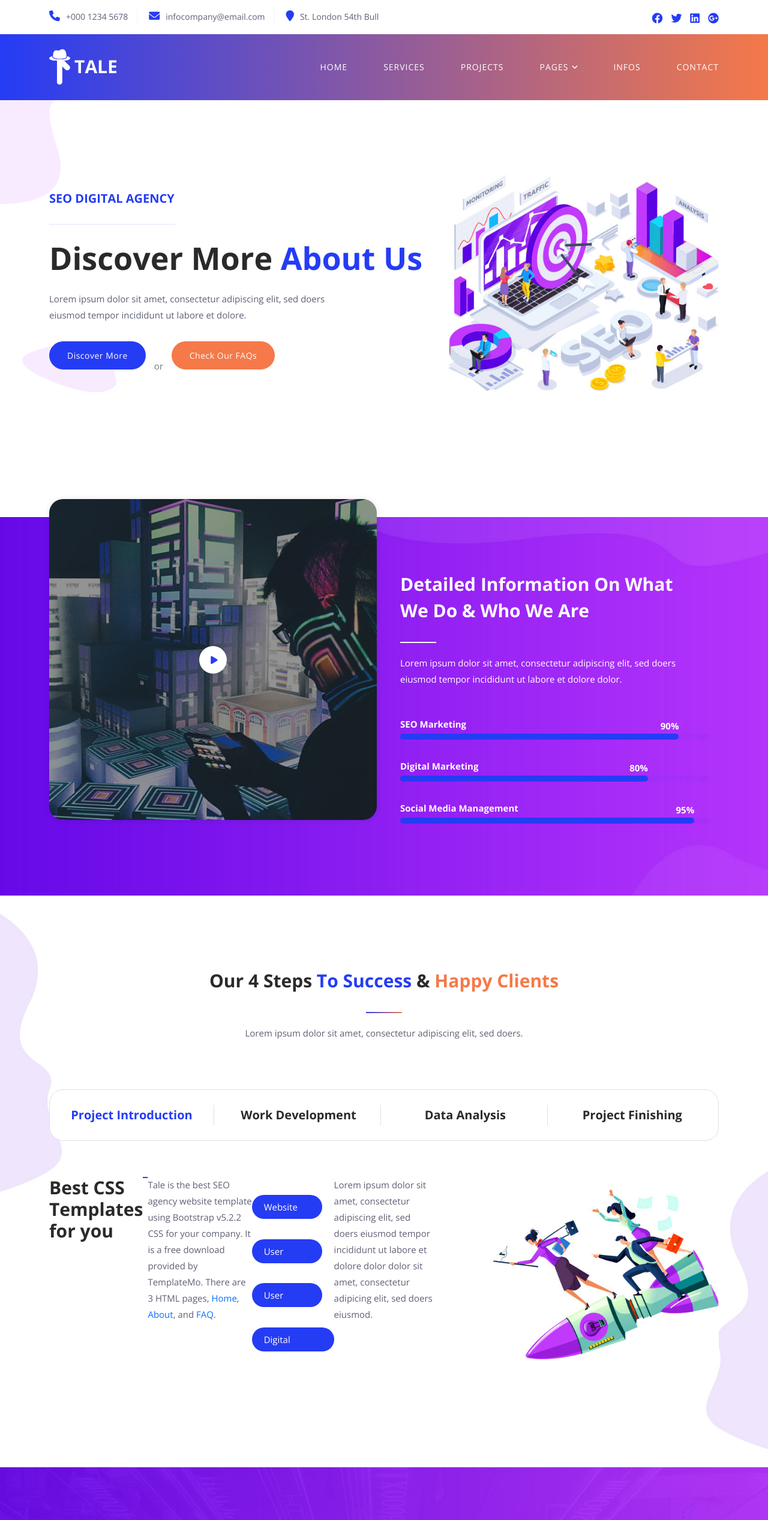
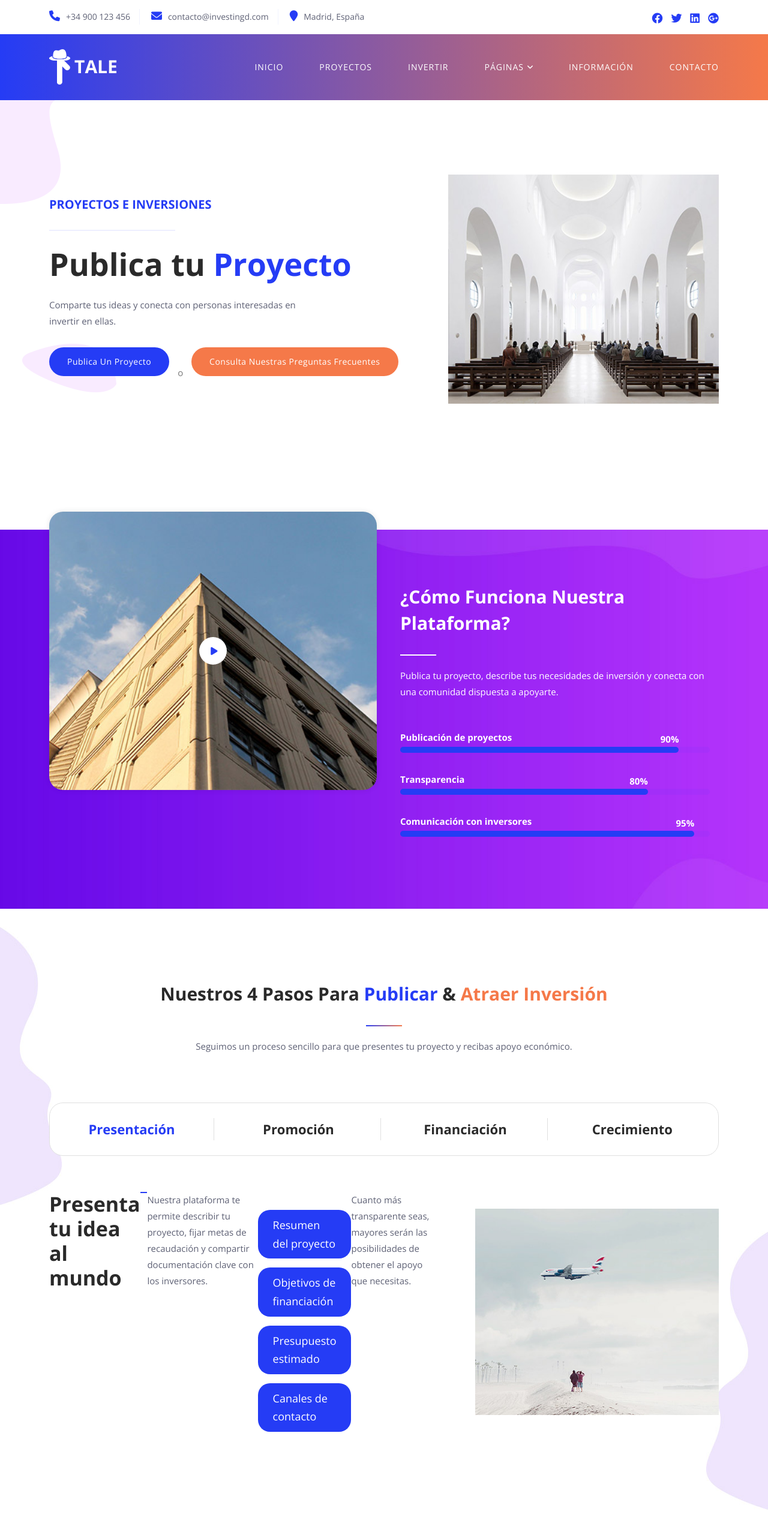
Before and after one commit to CarlosJ204/S.D, a plain HTML site: page about.html in a window 1280 px wide. Shown: the top 2534 px of the page at 60% size. Drawn offline with nearby package versions, Linux system fonts and the light colour scheme.

Commit message:
style: enhance steps layout on about page

```diff
--- a/about.html
+++ b/about.html
@@ -1,5 +1,5 @@
 <!DOCTYPE html>
-<html lang="en">
+<html lang="es">
 
   <head>
 
@@ -8,7 +8,7 @@
 
     <link href="https://fonts.googleapis.com/css2?family=Open+Sans:wght@300;400;500;600;700;800&display=swap" rel="stylesheet">
 
-    <title>Tale SEO Agency - About Page</title>
+    <title>Acerca de InVestingD</title>
 
     <!-- Bootstrap core CSS -->
     <link href="vendor/bootstrap/css/bootstrap.min.css" rel="stylesheet">
@@ -51,9 +51,9 @@ https://templatemo.com/tm-582-tale-seo-agency
         <div class="col-lg-8 col-sm-9">
           <div class="left-info">
             <ul>
-              <li><a href="#"><i class="fa fa-phone"></i>+000 1234 5678</a></li>
-              <li><a href="#"><i class="fa fa-envelope"></i>infocompany@email.com</a></li>
-              <li><a href="#"><i class="fa fa-map-marker"></i>St. London 54th Bull</a></li>
+              <li><a href="#"><i class="fa fa-phone"></i>+34 900 123 456</a></li>
+              <li><a href="#"><i class="fa fa-envelope"></i>contacto@investingd.com</a></li>
+              <li><a href="#"><i class="fa fa-map-marker"></i>Madrid, España</a></li>
             </ul>
           </div>
         </div>
@@ -85,21 +85,21 @@ https://templatemo.com/tm-582-tale-seo-agency
                     <!-- ***** Logo End ***** -->
                     <!-- ***** Menu Start ***** -->
                     <ul class="nav">
-                      <li><a href="index.html">Home</a></li>
-                      <li><a href="index.html">Services</a></li>
-                      <li><a href="index.html">Projects</a></li>
+                      <li><a href="index.html">Inicio</a></li>
+                      <li><a href="index.html#services">Proyectos</a></li>
+                      <li><a href="index.html#projects">Invertir</a></li>
                       <li class="has-sub">
-                          <a href="javascript:void(0)">Pages</a>
+                          <a href="javascript:void(0)">Páginas</a>
                           <ul class="sub-menu">
-                              <li><a href="about.html">About Us</a></li>
-                              <li><a href="faqs.html">FAQs</a></li>
+                              <li><a href="about.html">Acerca de</a></li>
+                              <li><a href="faqs.html">Preguntas frecuentes</a></li>
                           </ul>
                       </li>
-                      <li><a href="index.html">Infos</a></li>
-                      <li><a href="index.html">Contact</a></li>
+                      <li><a href="index.html#infos">Información</a></li>
+                      <li><a href="index.html#contact">Contacto</a></li>
                   </ul>
                     <a class='menu-trigger'>
-                        <span>Menu</span>
+                        <span>Menú</span>
                     </a>
                     <!-- ***** Menu End ***** -->
                 </nav>
@@ -114,17 +114,17 @@ https://templatemo.com/tm-582-tale-seo-agency
       <div class="row">
         <div class="col-lg-7 align-self-center">
           <div class="caption  header-text">
-            <h6>SEO DIGITAL AGENCY</h6>
+            <h6>PROYECTOS E INVERSIONES</h6>
             <div class="line-dec"></div>
-            <h4>Discover More <em>About Us</em></h4>
-            <p>Lorem ipsum dolor sit amet, consectetur adipiscing elit, sed doers eiusmod tempor incididunt ut labore et dolore.</p>
-            <div class="main-button"><a href="#">Discover More</a></div>
-            <span>or</span>
-            <div class="second-button"><a href="#">Check our FAQs</a></div>
+            <h4>Publica tu <em>Proyecto</em></h4>
+            <p>Comparte tus ideas y conecta con personas interesadas en invertir en ellas.</p>
+            <div class="main-button"><a href="publish.html">Publica un Proyecto</a></div>
+            <span>o</span>
+            <div class="second-button"><a href="faqs.html">Consulta nuestras preguntas frecuentes</a></div>
           </div>
         </div>
         <div class="col-lg-5 align-self-center">
-          <img src="assets/images/about-us-image.jpg" alt="">
+          <img src="assets/images/projects-03.jpg" alt="Equipo de inversión"/>
         </div>
       </div>
     </div>
@@ -135,30 +135,30 @@ https://templatemo.com/tm-582-tale-seo-agency
       <div class="row">
         <div class="col-lg-6">
           <div class="video-thumb">
-            <img src="assets/images/video-thumb.jpg" alt="">
+            <img src="assets/images/projects-04.jpg" alt="Recurso para inversionistas"/>
             <a href="http://youtube.com" target="_blank"><i class="fa fa-play"></i></a>
           </div>
         </div>
         <div class="col-lg-6 align-self-center">
           <div class="section-heading">
-            <h2>Detailed Information On What We Do &amp; Who We Are</h2>
+            <h2>¿Cómo funciona nuestra plataforma?</h2>
             <div class="line-dec"></div>
-            <p>Lorem ipsum dolor sit amet, consectetur adipiscing elit, sed doers eiusmod tempor incididunt ut labore et dolore dolor.</p>
+            <p>Publica tu proyecto, describe tus necesidades de inversión y conecta con una comunidad dispuesta a apoyarte.</p>
           </div>
           <div class="skills">
             <div class="skill-slide marketing">
               <div class="fill"></div>
-              <h6>SEO Marketing</h6>
+              <h6>Publicación de proyectos</h6>
               <span>90%</span>
             </div>
             <div class="skill-slide digital">
               <div class="fill"></div>
-              <h6>Digital Marketing</h6>
+              <h6>Transparencia</h6>
               <span>80%</span>
             </div>
             <div class="skill-slide media">
               <div class="fill"></div>
-              <h6>Social Media Management</h6>
+              <h6>Comunicación con inversores</h6>
               <span>95%</span>
             </div>
           </div>
@@ -172,9 +172,9 @@ https://templatemo.com/tm-582-tale-seo-agency
       <div class="row">
         <div class="col-lg-12">
           <div class="section-heading">
-            <h2>Our 4 Steps <em>To Success</em> &amp; <span>Happy Clients</span></h2>
+            <h2>Nuestros 4 pasos para <em>publicar</em> &amp; <span>atraer inversión</span></h2>
             <div class="line-dec"></div>
-            <p>Lorem ipsum dolor sit amet, consectetur adipiscing elit, sed doers.</p>
+            <p>Seguimos un proceso sencillo para que presentes tu proyecto y recibas apoyo económico.</p>
           </div>
         </div>
         <div class="col-lg-12">
@@ -183,10 +183,10 @@ https://templatemo.com/tm-582-tale-seo-agency
               <div class="row">
                 <div class="col-lg-12">
                     <div class="menu">
-                    <div class="active"><span>Project Introduction</span></div>
-                    <div><span>Work Development</span></div>
-                    <div><span>Data Analysis</span></div>
-                    <div class="last-item"><span>Project Finishing</span></div>
+                      <div class="active"><span>Presentación</span></div>
+                      <div><span>Promoción</span></div>
+                      <div><span>Financiación</span></div>
+                      <div class="last-item"><span>Crecimiento</span></div>
                     </div>
                 </div>
                 <div class="col-lg-12">
@@ -195,19 +195,19 @@ https://templatemo.com/tm-582-tale-seo-agency
                       <div>
                         <div class="row">
                           <div class="col-lg-7">
-                            <h4>Best CSS Templates for you</h4>
+                            <h4>Presenta tu idea al mundo</h4>
                             <div class="line-dec"></div>
-                            <p>Tale is the best SEO agency website template using Bootstrap v5.2.2 CSS for your company. It is a free download provided by TemplateMo. There are 3 HTML pages, <a href="index.html">Home</a>, <a href="about.html">About</a>, and <a href="faqs.html">FAQ</a>.</p>
+                            <p>Nuestra plataforma te permite describir tu proyecto, fijar metas de recaudación y compartir documentación clave con los inversores.</p>
                             <div class="info">
-                              <span>Website Design</span>
-                              <span>User Interface</span>
-                              <span>User Experience</span>
-                              <span class="last-span">Digital Agency</span>
+                              <span>Resumen del proyecto</span>
+                              <span>Objetivos de financiación</span>
+                              <span>Presupuesto estimado</span>
+                              <span class="last-span">Canales de contacto</span>
                             </div>
-                            <p>Lorem ipsum dolor sit amet, consectetur adipiscing elit, sed doers eiusmod tempor incididunt ut labore et dolore dolor dolor sit amet, consectetur adipicing elit, sed doers eiusmod.</p>
+                            <p>Cuanto más transparente seas, mayores serán las posibilidades de obtener el apoyo que necesitas.</p>
                           </div>
                           <div class="col-lg-5 align-self-center">
-                            <img src="assets/images/happyclient-01.jpg" alt="">
+                            <img src="assets/images/projects-01.jpg" alt="Inversionista satisfecho"/>
                           </div>
                         </div>
                       </div>
@@ -216,19 +216,19 @@ https://templatemo.com/tm-582-tale-seo-agency
                         <div>
                           <div class="row">
                             <div class="col-lg-7">
-                            <h4>Detailed Information On What We Do</h4>
+                              <h4>Promociona tu campaña</h4>
                               <div class="line-dec"></div>
-                            <p>You are free to use this template for any purpose. You are not allowed to redistribute the downloadable ZIP file of Tale SEO Template on any other template website. Please contact us. Thank you.</p>
+                              <p>Difunde tu proyecto entre tu comunidad y aprovecha nuestra red para alcanzar nuevos inversores.</p>
                               <div class="info">
-                              <span>HTML CSS</span>
-                              <span>Bootstrap 5</span>
-                              <span>TemplateMo</span>
-                              <span class="last-span">Development</span>
+                                <span>Difusión en redes</span>
+                                <span>Actualizaciones periódicas</span>
+                                <span>Retroalimentación</span>
+                                <span class="last-span">Credibilidad</span>
                               </div>
-                            <p>Lorem ipsum dolor sit amet, consectetur adipiscing elit, sed doers eiusmod tempor incididunt ut labore et dolore dolor dolor sit amet, consectetur adipicing elit, sed doers eiusmod.</p>
+                              <p>Mantén informados a tus seguidores para generar confianza y participación.</p>
                             </div>
                             <div class="col-lg-5 align-self-center">
-                            <img src="assets/images/happyclient-01.jpg" alt="">
+                              <img src="assets/images/projects-01.jpg" alt="Inversionista satisfecho"/>
                             </div>
                           </div>
                         </div>
@@ -237,19 +237,19 @@ https://templatemo.com/tm-582-tale-seo-agency
                         <div>
                           <div class="row">
                             <div class="col-lg-7">
-                            <h4>Responsive HTML CSS Templates</h4>
+                              <h4>Gestiona la financiación</h4>
                               <div class="line-dec"></div>
-                            <p>Lorem ipsum dolor sit amet, consectetur adipiscing elit, sed doers eiusmod kent tempor incididunt ut labore et dolore dolor.</p>
+                              <p>Cuando alcances tu objetivo, recibirás los fondos para llevar tu idea al siguiente nivel.</p>
                               <div class="info">
-                              <span>SEO Trend</span>
-                              <span>Digital Agency</span>
-                              <span>Best Template</span>
-                              <span class="last-span">Development</span>
+                                <span>Pagos seguros</span>
+                                <span>Contratos claros</span>
+                                <span>Uso responsable</span>
+                                <span class="last-span">Transparencia</span>
                               </div>
-                            <p>Lorem ipsum dolor sit amet, consectetur adipiscing elit, sed doers eiusmod tempor incididunt ut labore et dolore dolor dolor sit amet, consectetur adipicing elit, sed doers eiusmod.</p>
+                              <p>Utiliza los recursos de acuerdo con tu plan y mantén informados a tus inversores.</p>
                             </div>
                             <div class="col-lg-5 align-self-center">
-                            <img src="assets/images/happyclient-01.jpg" alt="">
+                              <img src="assets/images/projects-01.jpg" alt="Inversionista satisfecho"/>
                             </div>
                           </div>
                         </div>
@@ -258,19 +258,19 @@ https://templatemo.com/tm-582-tale-seo-agency
                         <div>
                           <div class="row">
                             <div class="col-lg-7">
-                            <h4>Detailed Information about SEO Techniques</h4>
+                              <h4>Comparte los resultados</h4>
                               <div class="line-dec"></div>
-                            <p>Lorem ipsum dolor sit amet, consectetur adipiscing elit, sed doers eiusmod kent tempor incididunt ut labore et dolore dolor.</p>
+                              <p>Informa sobre los avances y el impacto generado. Los inversores valoran la comunicación abierta.</p>
                               <div class="info">
-                              <span>Data Analysis</span>
-                              <span>SEO Trend</span>
-                              <span>Templates</span>
-                              <span class="last-span">Research</span>
+                                <span>Reportes periódicos</span>
+                                <span>Metas cumplidas</span>
+                                <span>Lecciones aprendidas</span>
+                                <span class="last-span">Nuevas rondas</span>
                               </div>
-                            <p>Lorem ipsum dolor sit amet, consectetur adipiscing elit, sed doers eiusmod tempor incididunt ut labore et dolore dolor dolor sit amet, consectetur adipicing elit, sed doers eiusmod.</p>
+                              <p>Al demostrar resultados, tu comunidad estará lista para acompañarte en futuros proyectos.</p>
                             </div>
                             <div class="col-lg-5 align-self-center">
-                            <img src="assets/images/happyclient-01.jpg" alt="">
+                              <img src="assets/images/projects-01.jpg" alt="Inversionista satisfecho"/>
                             </div>
                           </div>
                         </div>
@@ -289,11 +289,11 @@ https://templatemo.com/tm-582-tale-seo-agency
     <div class="container">
       <div class="row">
         <div class="col-lg-8">
-          <h4>Are You Ready To Work &amp; Develop With Us ?<br>Don't Hesitate &amp; Contact Us !</h4>
+          <h4>¿Listo para publicar tu proyecto y atraer inversionistas?<br>¡No dudes en contactarnos!</h4>
         </div>
         <div class="col-lg-4">
           <div class="main-button">
-            <a href="#">Contact Us Now!</a>
+            <a href="publish.html">Comienza ahora</a>
           </div>
         </div>
       </div>
@@ -303,9 +303,9 @@ https://templatemo.com/tm-582-tale-seo-agency
   <footer>
     <div class="container">
       <div class="col-lg-12">
-        <p>Copyright © 2036 <a href="#">Tale SEO Agency</a>. All rights reserved.
+        <p>© 2025 <a href="#">InVestingD</a>. Todos los derechos reservados.
 
-        <br>Design: <a href="https://templatemo.com" target="_blank">TemplateMo</a></p>
+        <br>Diseño base: <a href="https://templatemo.com" target="_blank">TemplateMo</a></p>
       </div>
     </div>
   </footer>
--- a/assets/css/templatemo-tale-seo-agency.css
+++ b/assets/css/templatemo-tale-seo-agency.css
@@ -1921,7 +1921,7 @@ Happy Clients Style
   width: 24.6%;
   display: inline-block;
   text-align: center;
-  font-size: 20px;
+  font-size: 22px;
   font-weight: 700;
   color: #2a2a2a;
   cursor: pointer;
@@ -1959,7 +1959,7 @@ Happy Clients Style
 }
 
 .happy-clients ul.nacc li h4 {
-  font-size: 30px;
+  font-size: 34px;
   color: #2a2a2a;
   margin-bottom: 25px;
 }
@@ -1973,18 +1973,18 @@ Happy Clients Style
 
 .happy-clients ul.nacc li .info {
   margin-top: 30px;
+  display: flex;
+  flex-direction: column;
+  gap: 15px;
 }
 
 .happy-clients ul.nacc li .info span {
-  display: inline-block;
+  display: block;
   background-color: #253CF5;
   border-radius: 20px;
-  height: 40px;
-  line-height: 40px;
-  color: #fff;
-  padding: 0px 20px;
-  margin-right: 20px;
-  margin-bottom: 30px;
+  color: #fff;
+  padding: 10px 25px;
+  font-size: 18px;
 }
 
 .happy-clients ul.nacc li .info span.last-span {
```
Also changed, not shown: faqs.html (+43 -59 lines), index.html (+30 -42 lines), publish.html (+7 -7 lines). Lines whose indentation alone changed are shown as unchanged.
